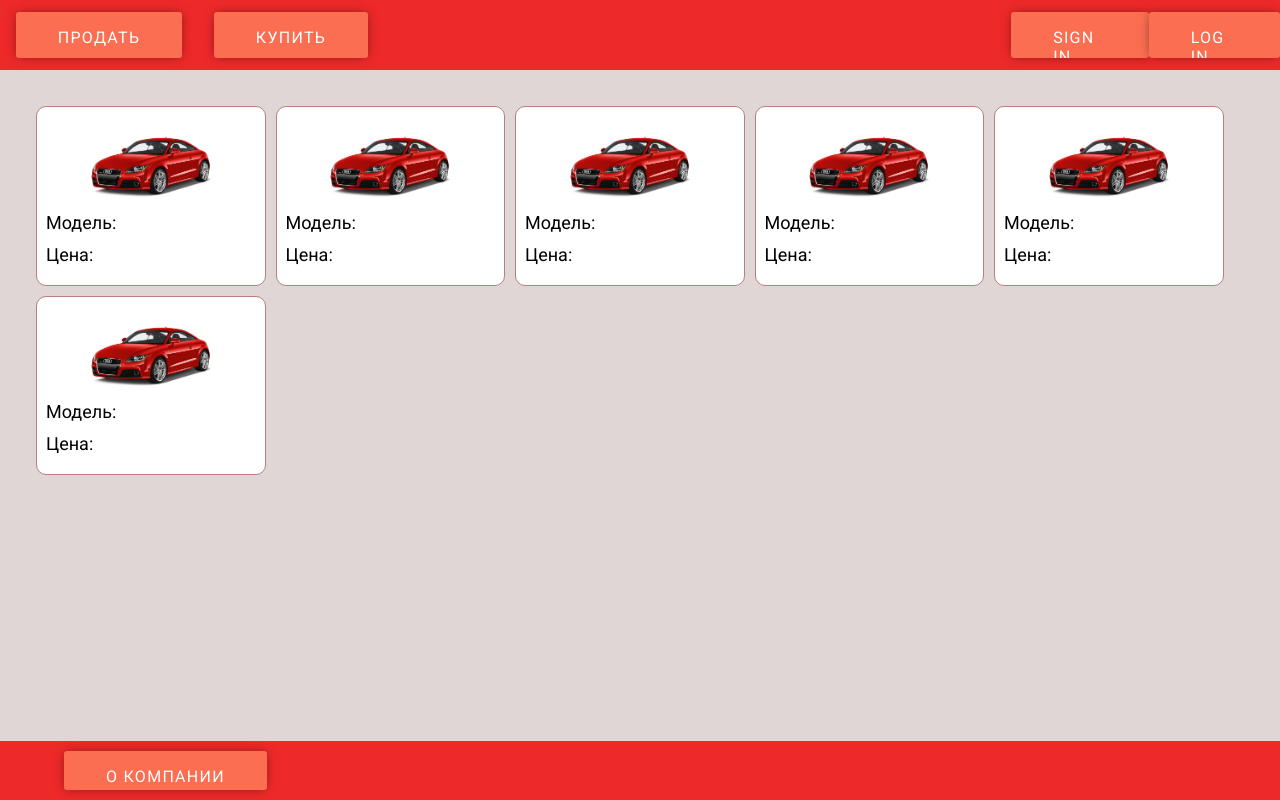
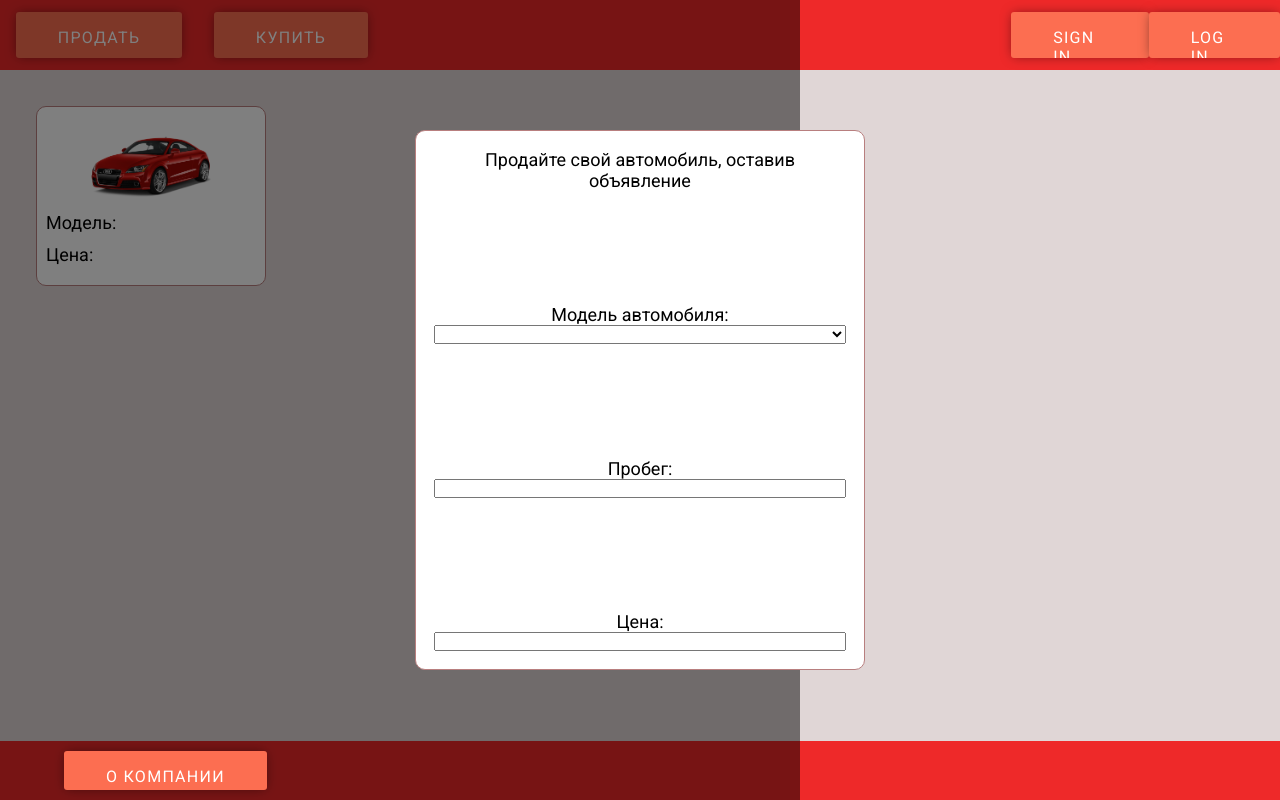
Before and after one commit to cmanez/car-store, a Vue app: page / in a window 1280 px wide. Built offline with nearby package versions, Linux system fonts and the light colour scheme.

Commit message:
add popup sell car (not ended)

```diff
--- /dev/null
+++ b/src/UI/MyInput.vue
@@ -0,0 +1,7 @@
+<template>
+  <input type="text" name="" id="" />
+</template>
+
+<script setup lang="ts"></script>
+
+<style></style>
--- /dev/null
+++ b/src/UI/MySelect.vue
@@ -0,0 +1,7 @@
+<template>
+  <select name="" id=""></select>
+</template>
+
+<script setup lang="ts"></script>
+
+<style></style>
--- a/src/components/MyFooter.vue
+++ b/src/components/MyFooter.vue
@@ -1,6 +1,6 @@
 <template>
   <div class="footer">
-    <MyButton class="footer_btn">о компании</MyButton>
+    <MyButton>о компании</MyButton>
   </div>
 </template>
 
@@ -13,8 +13,5 @@ import MyButton from '@/UI/MyButton.vue'
   background-color: $main-red;
   height: 4rem;
   padding: 0 5% 0 5%;
-
-  &_btn {
-  }
 }
 </style>
--- a/src/components/MyNav.vue
+++ b/src/components/MyNav.vue
@@ -1,7 +1,7 @@
 <template>
   <div class="nav">
     <div class="nav_left">
-      <MyButton>продать</MyButton>
+      <MyButton @click="console.log(sellState.changeClass)">продать</MyButton>
       <MyButton>купить</MyButton>
     </div>
     <div class="nav_right">
@@ -11,12 +11,21 @@
       </div>
     </div>
   </div>
+  <MySell :class="{ sells: sellState.classActive }"></MySell>
 </template>
 
 <script setup>
 import MyButton from '@/UI/MyButton.vue'
+
+import { sellStore } from '../stores/sell'
+import MySell from './MySell.vue'
+
+const sellState = sellStore()
 </script>
 <style lang="scss">
+.sells {
+  display: none;
+}
 .nav {
   display: flex;
   justify-content: space-between;
--- /dev/null
+++ b/src/components/MySell.vue
@@ -0,0 +1,58 @@
+<template>
+  <div class="background"></div>
+  <div class="sell">
+    <div>Продайте свой автомобиль, оставив объявление</div>
+    <div class="sell_car-option">
+      Модель автомобиля:
+      <MySelect></MySelect>
+    </div>
+    <div class="sell_car-option">
+      Пробег:
+      <MyInput></MyInput>
+    </div>
+    <div class="sell_car-option">
+      Цена:
+      <MyInput></MyInput>
+    </div>
+  </div>
+</template>
+
+<script setup>
+import MyInput from '@/UI/MyInput.vue'
+import MySelect from '../UI/MySelect.vue'
+</script>
+
+<style lang="scss">
+// .sell_none {
+//   display: none;
+// }
+.background {
+  position: absolute;
+  height: 100vh;
+  width: 100vh;
+  background-color: black;
+  opacity: 0.5;
+}
+.sell {
+  display: flex;
+  flex-direction: column;
+  align-content: center;
+  justify-content: space-between;
+  position: absolute;
+  text-align: center;
+  padding: 1rem;
+  transition: opacity 0.5s ease;
+  top: 50%;
+  left: 50%;
+  transform: translate(-50%, -50%);
+  background-color: $main-light;
+  height: 30rem;
+  width: 25rem;
+  border: solid 1px rgb(184, 127, 127);
+  border-radius: 10px;
+  &_car-option {
+    display: flex;
+    flex-direction: column;
+  }
+}
+</style>
--- a/src/layouts/MainLayout.vue
+++ b/src/layouts/MainLayout.vue
@@ -3,12 +3,8 @@
     <MyNav></MyNav>
     <div class="item-grid">
       <MyItem></MyItem>
-      <MyItem></MyItem>
-      <MyItem></MyItem>
-      <MyItem></MyItem>
-      <MyItem></MyItem>
-      <MyItem></MyItem>
     </div>
+
     <MyFooter></MyFooter>
   </div>
 </template>
@@ -17,6 +13,8 @@
 import MyNav from '@/components/MyNav.vue'
 import MyFooter from '@/components/MyFooter.vue'
 import MyItem from '@/components/MyItem.vue'
+
+// const newClass = selectState.changeDisplay
 </script>
 
 <style lang="scss">
--- /dev/null
+++ b/src/stores/sell.js
@@ -0,0 +1,15 @@
+import { ref, computed } from 'vue'
+import { defineStore } from 'pinia'
+
+export const sellStore = defineStore('sell', () => {
+  const classActive = ref(true)
+
+  const changeClass = computed(() => {
+    return classActive.value ? (classActive.value = false) : (classActive.value = true)
+  })
+
+  return {
+    changeClass,
+    classActive
+  }
+})
```
